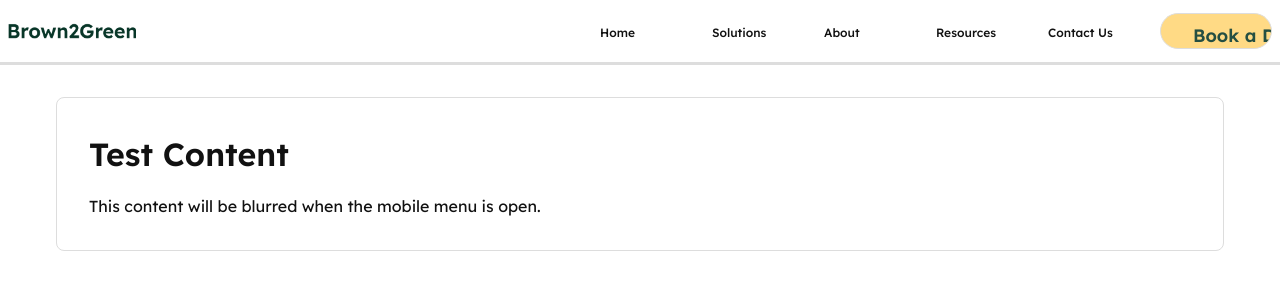
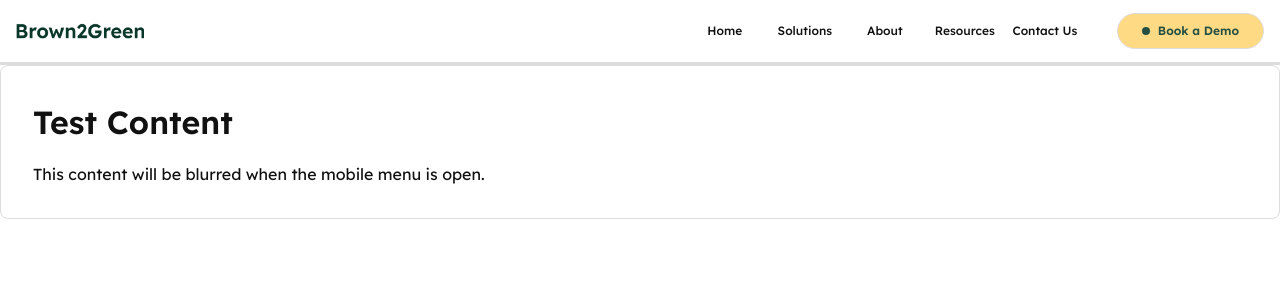
Before and after one commit to raptor-07/b2gs-test-v3, a Next.js app: page / in a window 1280 px wide. Shown: the top 300 px of the page. Built offline with nearby package versions, Linux system fonts and the light colour scheme.

Commit message:
nav layout

```diff
--- a/src/app/page.tsx
+++ b/src/app/page.tsx
@@ -4,13 +4,9 @@ export default function Home() {
   return (
     <main>
       <Header />
-      <div className="relative z-0">
-        <div className="container mx-auto px-4 py-8">
-          <div className="rounded-lg border p-8">
-            <h1 className="text-2xl font-semibold mb-4">Test Content</h1>
-            <p>This content will be blurred when the mobile menu is open.</p>
-          </div>
-        </div>
+      <div className="rounded-lg border p-8">
+        <h1 className="text-2xl font-semibold mb-4">Test Content</h1>
+        <p>This content will be blurred when the mobile menu is open.</p>
       </div>
     </main>
   );
--- a/src/components/buttons/demo-button.tsx
+++ b/src/components/buttons/demo-button.tsx
@@ -14,11 +14,10 @@ const DemoButton = React.forwardRef<
     <button
       ref={ref}
       className={cn(
-        "group relative w-auto cursor-pointer overflow-hidden rounded-full border bg-yellow-100 p-2 px-6 text-center font-semibold text-green-500 lg:text-md md:text-[12px]",
+        "group relative w-auto cursor-pointer overflow-hidden rounded-full border bg-yellow-100 p-2 px-6 text-sm text-center font-semibold text-green-500",
         className
       )}
       onClick={(e) => {
-        console.log("Procurement requested");
         router.push("/");
         onClick?.(e);
       }}
--- a/src/ui/header/components/client/HeaderContent.tsx
+++ b/src/ui/header/components/client/HeaderContent.tsx
@@ -14,18 +14,18 @@ const NAV_ITEM_WIDTH = 80; // px - Approximate width of nav items
 
 function HeaderSkeleton() {
   return (
-    <div className="flex h-16 w-full items-center justify-between">
+    <div className="flex h-16 w-full items-center justify-between px-2 lg:px-4 py-4 border-b-2 border-gray-400/40">
       {/* Logo skeleton */}
       <div className="relative h-8 w-32">
         <div className="h-full w-full rounded bg-gray-100 animate-pulse" />
       </div>
 
       {/* Navigation skeleton - Hidden on mobile */}
-      <div className="hidden md:flex items-center space-x-8">
+      <div className="hidden md:flex items-center">
         {Array.from({ length: NAV_ITEMS_COUNT }).map((_, i) => (
           <div
             key={i}
-            className="h-4 w-20 rounded bg-gray-100 animate-pulse"
+            className="h-2 w-20 rounded bg-gray-100 animate-pulse"
             style={{
               animationDelay: `${i * 0.1}s`,
               width: `${NAV_ITEM_WIDTH}px`,
@@ -33,7 +33,7 @@ function HeaderSkeleton() {
           />
         ))}
         {/* Demo button skeleton */}
-        <div className="h-9 w-28 rounded bg-gray-100 animate-pulse" />
+        <div className="h-9 w-34 rounded bg-gray-100 animate-pulse" />
       </div>
 
       {/* Mobile menu button skeleton */}
@@ -52,7 +52,7 @@ export function HeaderContent({ items }: HeaderContentProps) {
 
   return (
     <>
-      <div className="flex h-16 w-full items-center justify-between px-2 py-4 border-b-2 border-gray-400/40">
+      <div className="flex h-16 w-full items-center justify-between px-2 lg:px-4 py-4 border-b-2 border-gray-400/40">
         <Link href="/">
           <LogoImage variant={isMobile ? "mobile" : "desktop"} />
         </Link>
--- a/src/ui/header/components/client/NavigationMenu.tsx
+++ b/src/ui/header/components/client/NavigationMenu.tsx
@@ -8,12 +8,16 @@ import { NavbarProps } from "../../types";
 
 export function NavigationMenu({ items }: NavbarProps) {
   return (
-    <nav className="hidden md:flex items-center space-x-8">
+    <div className="flex space-x-8">
+      <nav className="hidden md:flex items-center">
         {items.map((item) => (
-        <div key={item.name} className="relative w-20">
+          <div
+            key={item.name}
+            className="w-20 flex flex-col justify-center items-center"
+          >
             <Link
               href={item.href}
-            className="relative text-sm font-medium text-gray-800 hover:text-primary-500"
+              className="text-sm font-medium text-gray-800 hover:text-primary-500"
             >
               {item.name}
               <motion.div
@@ -26,7 +30,8 @@ export function NavigationMenu({ items }: NavbarProps) {
             </Link>
           </div>
         ))}
-      <DemoButton className="h-9 w-28" />
       </nav>
+      <DemoButton className="h-9 w-34" />
+    </div>
   );
 }
```
Lines whose indentation alone changed are shown as unchanged.
